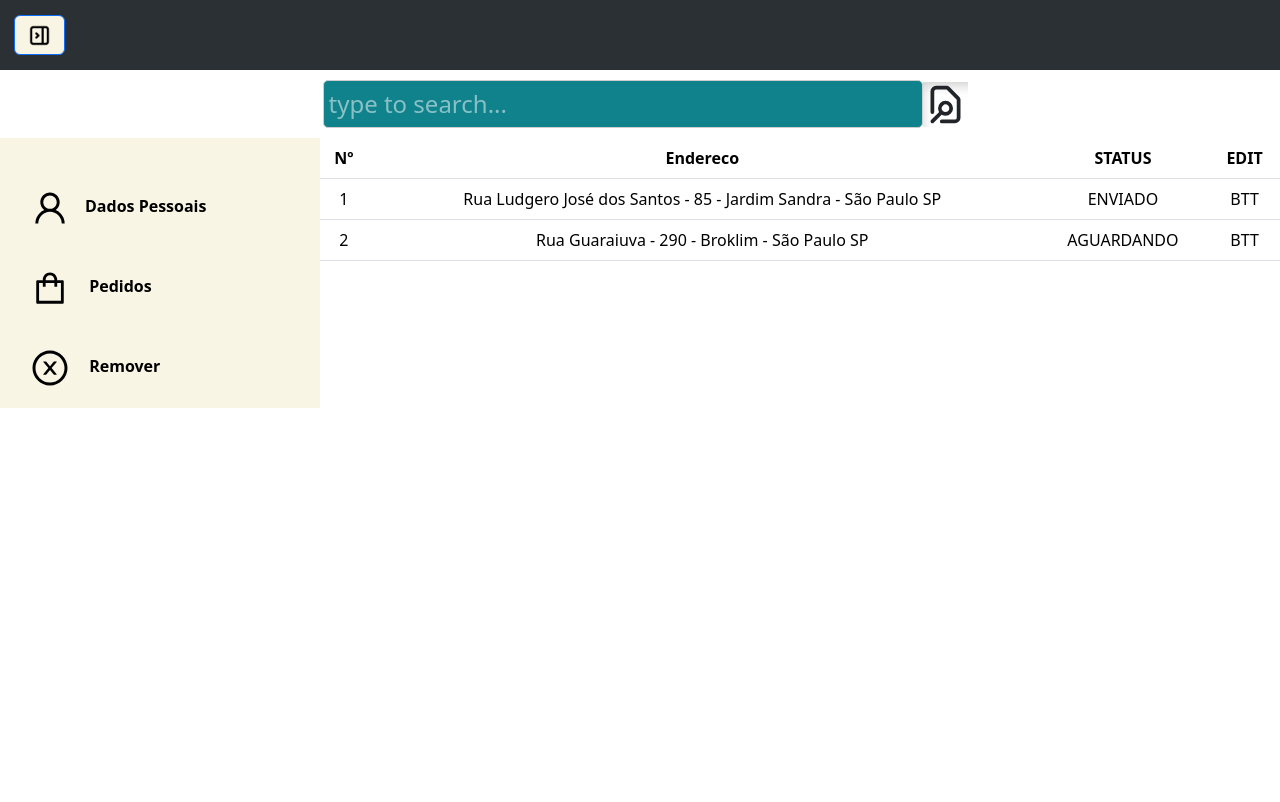
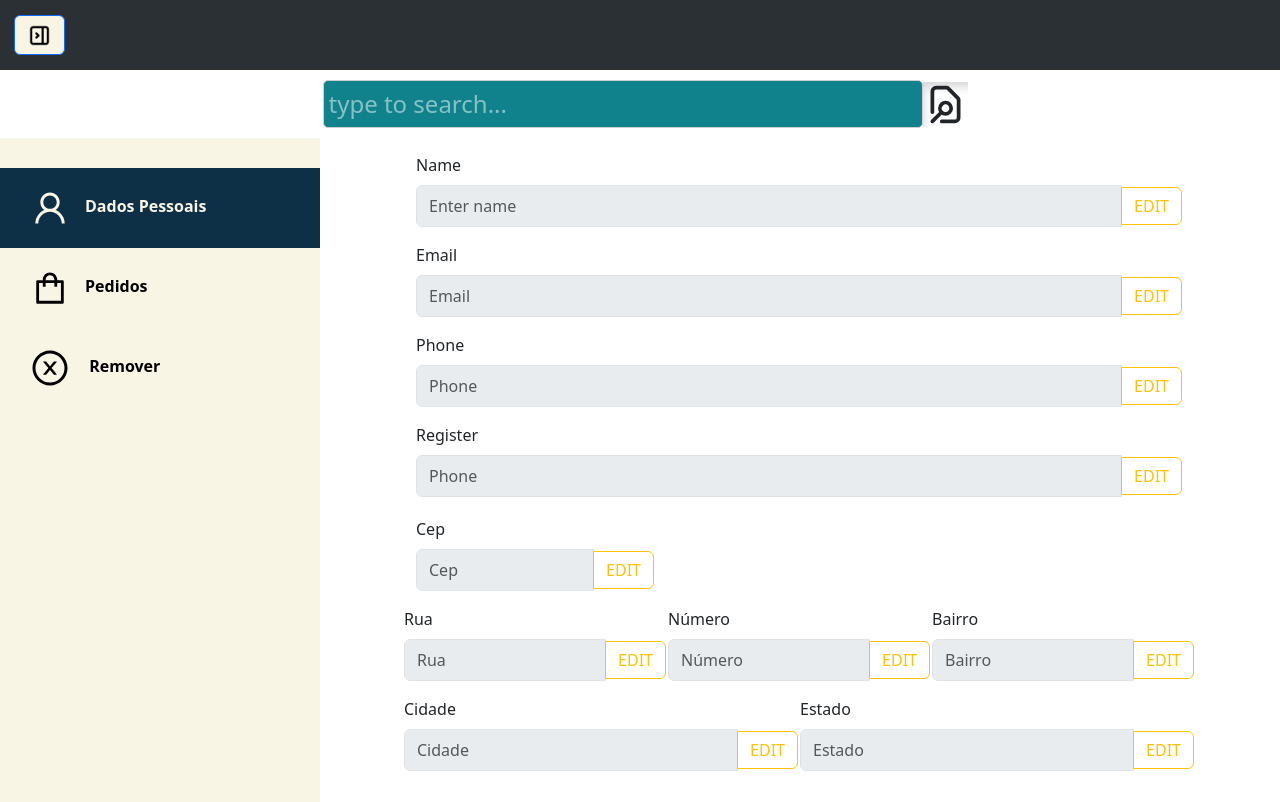
Before and after one commit to hugoc12/Order-Manage-V2, a React (Vite) app: page /clientes in a window 1280 px wide. Built offline with nearby package versions, Linux system fonts and the light colour scheme; no server answers.

Commit message:
navigation dinamic clients side menu

```diff
--- a/src/pages/clientes/index.tsx
+++ b/src/pages/clientes/index.tsx
@@ -11,11 +11,38 @@ import axios from "axios";
 
 function Clients() {
   const context = useContext(ContextClient);
-  const [colDadosPessoais, setColDadosPessoais] = useState(false);
-  const [colPedidos, setColPedidos] = useState(true);
+  const [colDadosPessoais, setColDadosPessoais] = useState(true);
+  const [colPedidos, setColPedidos] = useState(false);
+
+  useEffect(()=>{
+    if(colDadosPessoais == true && context?.userSelected.length == 2){ //USUÁRIO ENCONTRADO
+
+      const inputName = (document.getElementById('name') as HTMLInputElement)
+      const inputEmail = (document.getElementById('email') as HTMLInputElement)
+      const inputPhone = (document.getElementById('phone') as HTMLInputElement)
+      const inputRegister = (document.getElementById('register') as HTMLInputElement)
+      const inputCep = (document.getElementById('cep') as HTMLInputElement)
+      const inputRua = (document.getElementById('rua') as HTMLInputElement)
+      const inputNumero = (document.getElementById('numero') as HTMLInputElement)
+      const inputBairro = (document.getElementById('bairro') as HTMLInputElement)
+      const inputCidade = (document.getElementById('cidade') as HTMLInputElement)
+      const inputEstado = (document.getElementById('estado') as HTMLInputElement)
+
+      inputName.value = `${context?.dataUserSelected.nome}`
+      inputEmail.value = `${context?.dataUserSelected.email}`
+      inputPhone.value = `${context?.dataUserSelected.phone}`
+      inputRegister.value = `${context?.dataUserSelected.register}`
+      inputCep.value = `${context?.dataUserSelected.address?.cep}`
+      inputRua.value = `${context?.dataUserSelected.address?.rua}`
+      inputNumero.value = `${context?.dataUserSelected.address?.numero}`
+      inputBairro.value = `${context?.dataUserSelected.address?.bairro}`
+      inputCidade.value = `${context?.dataUserSelected.address?.cidade}`
+      inputEstado.value = `${context?.dataUserSelected.address?.estado}`
+    }
+
+  }, [colDadosPessoais])
 
   useEffect(() => {
-    console.log(context?.dataUserSelected)
     if (context?.dataUserSelected.hasOwnProperty('nome')) {
       const inputName = (document.getElementById('name') as HTMLInputElement)
       const inputEmail = (document.getElementById('email') as HTMLInputElement)
@@ -76,6 +103,26 @@ function Clients() {
     }
   }
 
+  function screenCol(btt:React.MouseEvent<HTMLAnchorElement, MouseEvent>){
+    //alert(`DADOS PESSOAIS - ${btt.currentTarget.textContent}`)
+    const bttsMenu = [...document.querySelectorAll('.itemMenu')];
+    bttsMenu.forEach((el)=>{
+      el.setAttribute('class', 'itemMenu')
+    })
+    btt.currentTarget.setAttribute('class', 'itemMenu itemMenuActive')
+
+    if(btt.currentTarget.textContent == 'Dados Pessoais'){
+      console.log(btt.currentTarget.textContent)
+      setColPedidos(false)
+      setColDadosPessoais(true)
+
+    }else if(btt.currentTarget.textContent == 'Pedidos'){
+      console.log(btt.currentTarget.textContent)
+      setColPedidos(true)
+      setColDadosPessoais(false)
+    }
+  }
+
   return (
     <div>
       <Navbar className="bg-body-tertiary" bg="dark" data-bs-theme="dark">
@@ -101,8 +148,8 @@ function Clients() {
         <Row>
           <Col sm={3} className="col col_menu">
             <div className="menu">
-              <a href="#" className="itemMenu"><AiOutlineUser size={40} className="iconItem"/>Dados Pessoais</a>
-              <a href="#" className="itemMenu"><AiOutlineShopping size={40} className="iconItem"/> Pedidos</a>
+              <a href="#" className="itemMenu itemMenuActive" onClick={(e)=>screenCol(e)}><AiOutlineUser size={40} className="iconItem"/>Dados Pessoais</a>
+              <a href="#" className="itemMenu" onClick={(e)=>screenCol(e)}><AiOutlineShopping size={40} className="iconItem"/>Pedidos</a>
               <a href="#" className="itemMenu"><AiOutlineCloseCircle size={40} className="iconItem"/> Remover</a>
             </div>
           </Col>
--- a/src/pages/clientes/style.css
+++ b/src/pages/clientes/style.css
@@ -28,9 +28,15 @@
     text-decoration: none;
     color: #000;
     font-weight: bold;
+    transition: 0.2s;
 }
 
 .itemMenu:hover{
+    background-color: #1d4b69;
+    color: #F8F5E4;
+}
+
+.itemMenuActive{
     background-color: #0E3047;
     color: #F8F5E4;
 }
```
